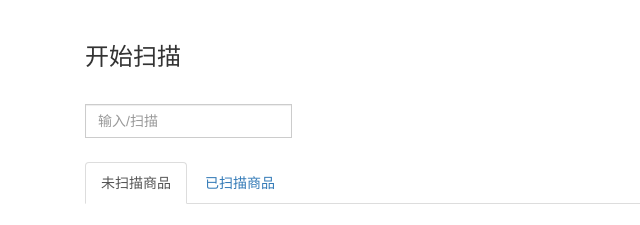
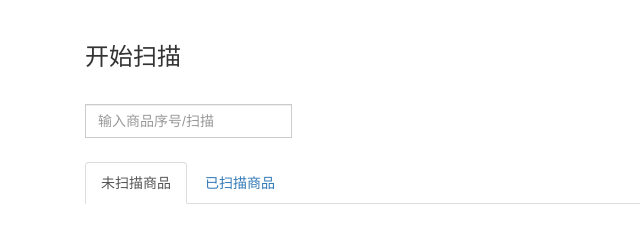
Before and after one commit to violin256/jsWeb, a plain HTML site: page index.html in a window 1280 px wide. Shown: the top 225 px of the page, 0-640 px from the left. Drawn offline with nearby package versions, Linux system fonts and the light colour scheme.

Commit message:
修改提示语

```diff
--- a/index.html
+++ b/index.html
@@ -223,7 +223,7 @@
         <form class="bs-example bs-example-form" role="form">
             <div class="col-xs-6 col-sm-8">
                 <div class="input-group">
-                    <input id="inputId" type="text" class="form-control" placeholder="输入/扫描">
+                    <input id="inputId" type="text" class="form-control" placeholder="输入商品序号/扫描">
                 </div>
             </div>
             <div class="col-xs-6 col-sm-4">
```
